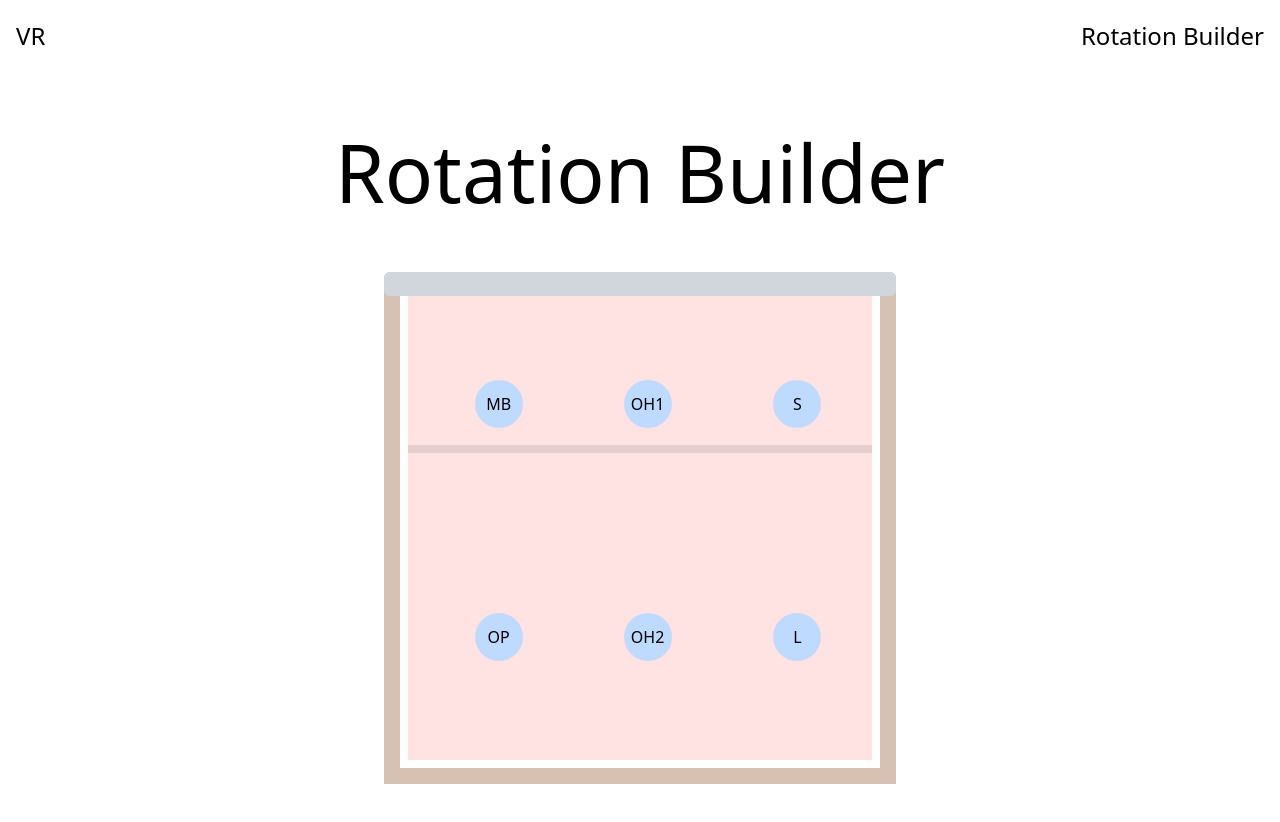
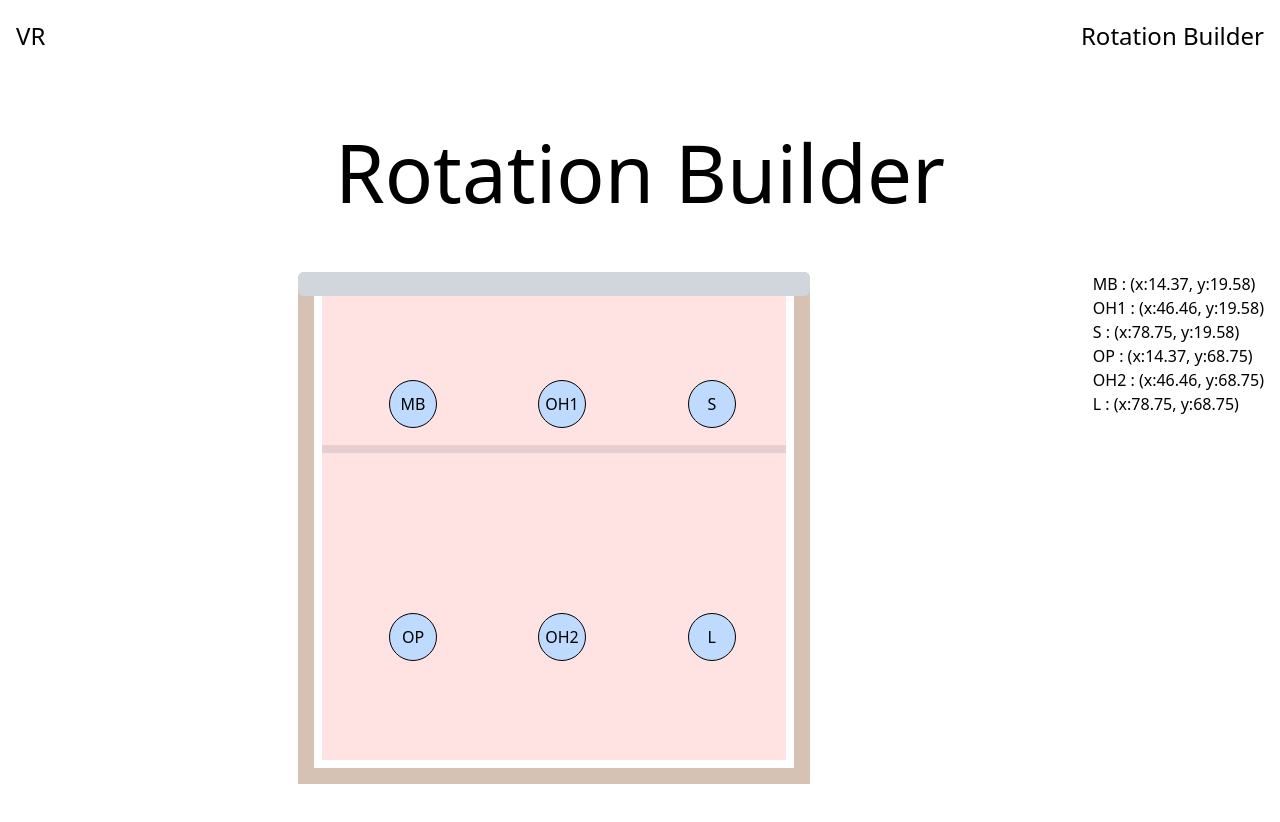
Before and after one commit to jgretton/VolleyRotations, a Next.js app: page /rotation-builder in a window 1280 px wide. Shown: the top 822 px of the page. Built offline with nearby package versions, Linux system fonts and the light colour scheme.

Commit message:
Rotation builder tool
Motion used for dragging players. New location stored in state ready for button to convert to YAML

```diff
--- a/app/rotation-builder/page.tsx
+++ b/app/rotation-builder/page.tsx
@@ -1,7 +1,7 @@
 "use client";
 
 import { useRef, useState } from "react";
-
+import { motion, PanInfo } from "motion/react";
 type BasePositions = {
 	[position: string]: {
 		x: number;
@@ -16,6 +16,7 @@ type BasePositions = {
 // 	OH2: { x: 215, y: 330 },
 // 	L: { x: 370, y: 330 },
 // };
+
 const BASE_POSITIONS: BasePositions = {
 	MB: { x: 14.37, y: 19.58 },
 	OH1: { x: 46.46, y: 19.58 },
@@ -31,31 +32,35 @@ export default function Page() {
 
 	const [playerPositions, setPlayerPositions] =
 		useState<BasePositions>(BASE_POSITIONS);
-	const [draggingPlayer, setDraggingPlayer] = useState<string | null>();
 
+	const [draggingPlayer, setDraggingPlayer] = useState<string | null>(null);
+
+	// Add back the mouse down handler
 	const handleMouseDown = (e: React.MouseEvent) => {
-		// console.log("mouse button", e.button);
-		// console.log("Mouse Position: X:", e.clientX, "Y:", e.clientY);
 		setDraggingPlayer(e.currentTarget.id);
 	};
 
-	const handleMouseMove = (e: React.MouseEvent) => {
-		if (draggingPlayer) {
-			const courtRect = courtRef.current?.getBoundingClientRect();
-			const relativeX = ((e.clientX - courtRect.left) / courtRect.width) * 100;
-			const relativeY = ((e.clientY - courtRect.top) / courtRect.height) * 100;
+	const handleDragEnd = (
+		e: MouseEvent | TouchEvent | PointerEvent,
+		info: PanInfo
+	) => {
+		if (!draggingPlayer) return; // Safety check
 
-			setPlayerPositions((prevState) => ({
+		const courtDimensions = courtRef.current?.getBoundingClientRect();
+		const offsetXPercent = (info.offset.x / courtDimensions.width) * 100;
+		const offsetYPercent = (info.offset.y / courtDimensions.height) * 100;
+
+		setPlayerPositions((prevState) => {
+			return {
 				...prevState,
-				[draggingPlayer]: { x: relativeX, y: relativeY },
-			}));
-		}
-	};
-
-	const handleMouseUp = (e: React.MouseEvent) => {
+				[draggingPlayer]: {
+					x: Number((prevState[draggingPlayer].x + offsetXPercent).toFixed(2)),
+					y: Number((prevState[draggingPlayer].y + offsetYPercent).toFixed(2)),
+				},
+			};
+		});
 		setDraggingPlayer(null);
 	};
-
 	return (
 		<main className="min-h-screen max-w-7xl mx-auto px-4 ">
 			<section className="pt-20">
@@ -64,9 +69,9 @@ export default function Page() {
 				</h1>
 			</section>
 
-			<section className="mt-10">
+			<section className="mt-10 flex flex-row">
 				{/* outer court */}
-				<div className="max-w-lg aspect-square bg-amber-900/30 rounded-t-md mx-auto p-4 relative">
+				<div className="max-w-lg w-full aspect-square bg-amber-900/30 rounded-t-md mx-auto p-4 relative">
 					{/* net */}
 					<div className="absolute z-10 w-full h-6 top-0 bg-gray-300 left-0 rounded-md" />
 					{/* court */}
@@ -82,23 +87,35 @@ export default function Page() {
 							const x = `${playerPositions[position].x}%`;
 							const y = `${playerPositions[position].y}%`;
 							return (
-								<div
+								<motion.div
 									key={position}
 									ref={(ref) => {
 										elem.current[index] = ref;
 									}}
+									id={position}
+									className="rounded-full border size-12 bg-blue-200 grid place-items-center absolute cursor-grab"
+									drag
+									dragConstraints={courtRef}
+									whileTap={{ scale: 1.2, cursor: "grabbing" }}
+									dragMomentum={false}
 									onMouseDown={handleMouseDown}
-									onMouseMove={handleMouseMove}
-									onMouseUp={handleMouseUp}
-									id={position}
-									className="rounded-full size-12 bg-blue-200 grid place-items-center absolute"
-									style={{ top: y, left: x }}
+									onDragEnd={handleDragEnd}
+									initial={{ top: y, left: x }}
 								>
 									{position}
-								</div>
+								</motion.div>
 							);
 						})}
 					</div>
+				</div>
+
+				<div className="">
+					{Object.keys(playerPositions).map((position) => (
+						<p key={position}>
+							{position} : (x:{playerPositions[position].x}, y:
+							{playerPositions[position].y})
+						</p>
+					))}
 				</div>
 			</section>
 		</main>
```
Also changed, not shown: package.json (+7 -6 lines), 1 other file (tests, documents, lock files or other folders).
